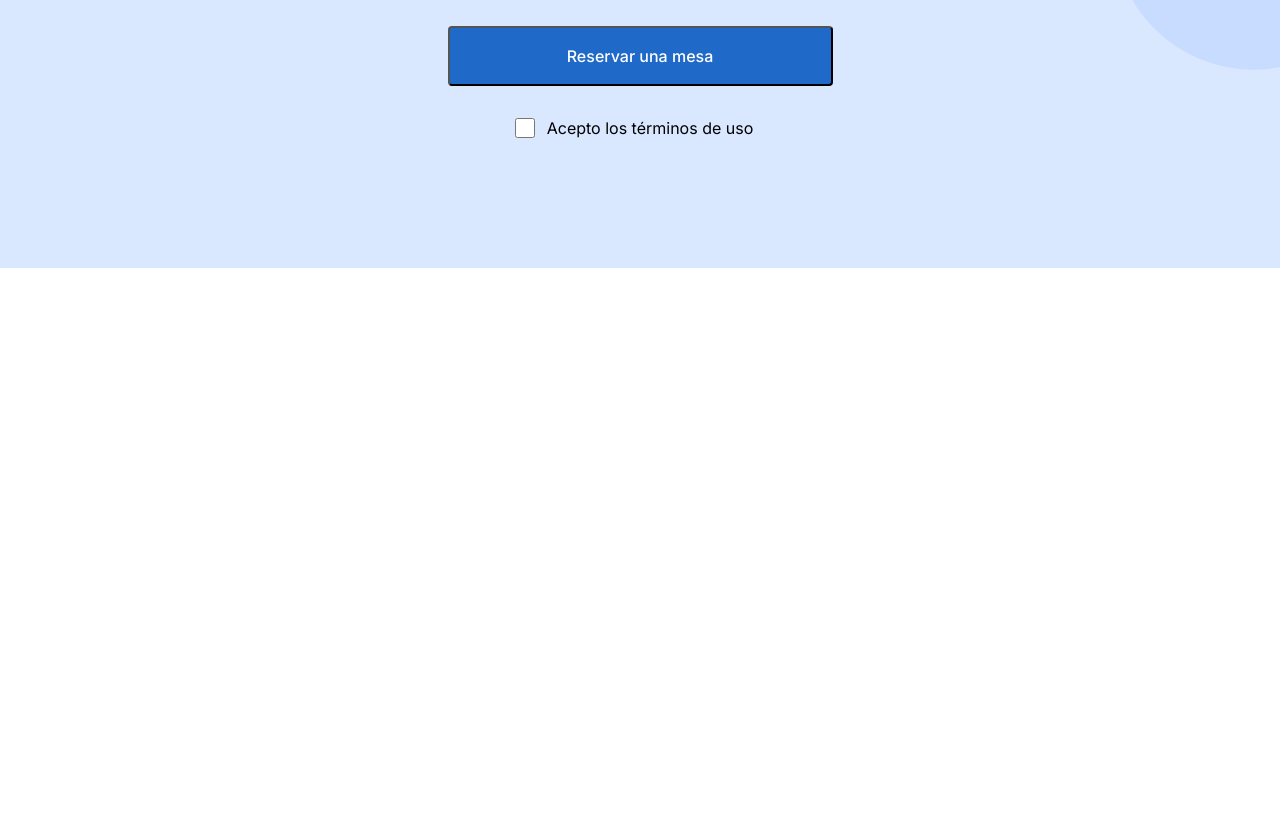
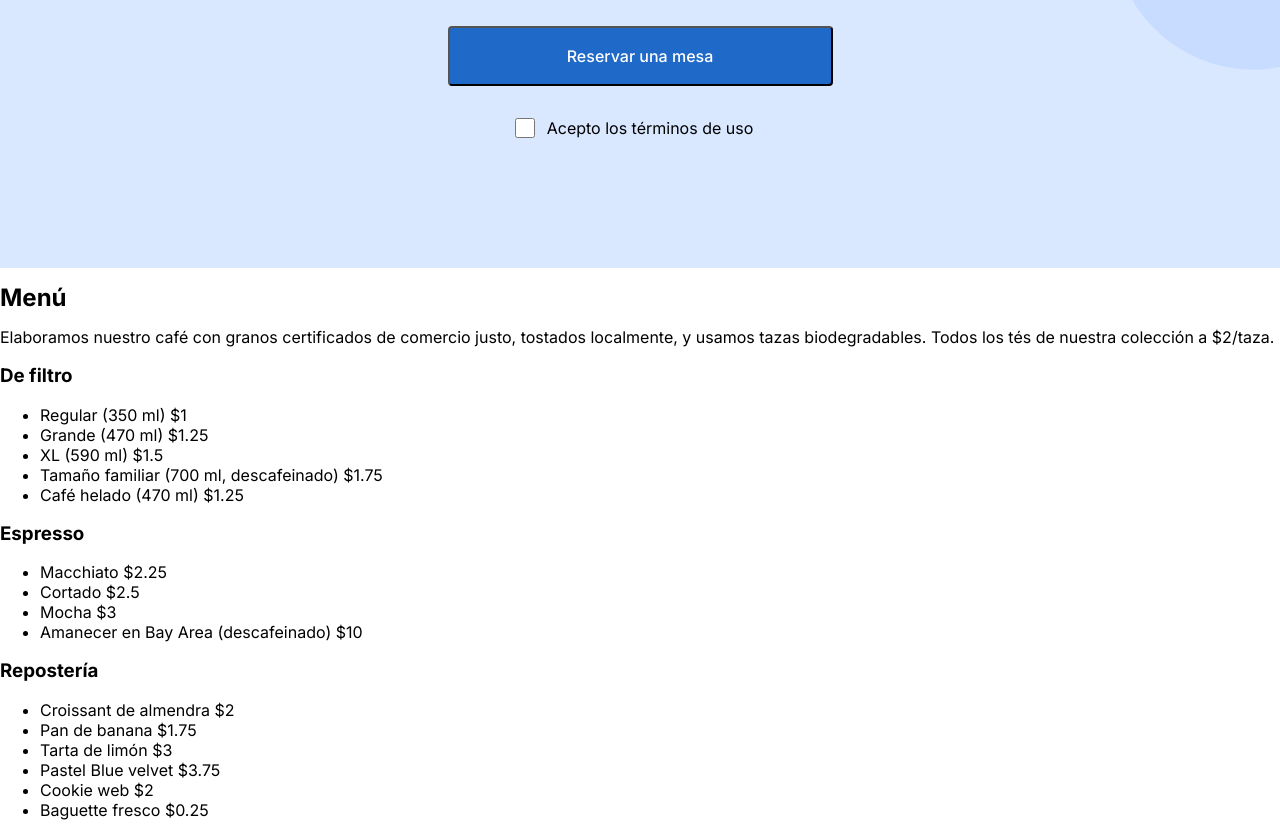
Before and after one commit to AldebaranSanz/web_project_coffeeshop, a plain HTML site: page index.html in a window 1280 px wide. Shown: the part 2314-3150 px from the top of the page. Before the commit the page ends 2582 px from the top, so only its background shows below. Drawn offline with Linux system fonts and the light colour scheme.

Commit message:
Finalizar HTML section Menu

```diff
--- a/index.html
+++ b/index.html
@@ -164,7 +164,88 @@
           </form>
         </section>
         <!--   SECTION: MENU     -->
-        <section class="menu" id="section-menu"></section>
+        <section class="menu" id="section-menu">
+          <h2 class="menu__title">Menú</h2>
+          <p class="menu__description">
+            Elaboramos nuestro café con granos certificados de comercio justo,
+            tostados localmente, y usamos tazas biodegradables. Todos los tés de
+            nuestra colección a $2/taza.
+          </p>
+          <div class="menu__cards">
+            <div class="card">
+              <h3 card__title>De filtro</h3>
+              <ul class="card__list">
+                <li class="card__list-item">
+                  Regular (350 ml)
+                  <span class="card__list-divider"></span> $1
+                </li>
+                <li class="card__list-item">
+                  Grande (470 ml)
+                  <span class="card__list-divider"></span> $1.25
+                </li>
+                <li class="card__list-item">
+                  XL (590 ml) <span class="card__list-divider"></span> $1.5
+                </li>
+                <li class="card__list-item">
+                  Tamaño familiar (700 ml, descafeinado)
+                  <span class="card__list-divider"></span> $1.75
+                </li>
+                <li class="card__list-item">
+                  Café helado (470 ml)
+                  <span class="card__list-divider"></span> $1.25
+                </li>
+              </ul>
+            </div>
+            <div class="card">
+              <h3 card__title>Espresso</h3>
+              <ul class="card__list">
+                <li class="card__list-item">
+                  Macchiato
+                  <span class="card__list-divider"></span> $2.25
+                </li>
+                <li class="card__list-item">
+                  Cortado
+                  <span class="card__list-divider"></span> $2.5
+                </li>
+                <li class="card__list-item">
+                  Mocha <span class="card__list-divider"></span> $3
+                </li>
+                <li class="card__list-item">
+                  Amanecer en Bay Area (descafeinado)
+                  <span class="card__list-divider"></span> $10
+                </li>
+              </ul>
+            </div>
+            <div class="card">
+              <h3 card__title>Repostería</h3>
+              <ul class="card__list">
+                <li class="card__list-item">
+                  Croissant de almendra
+                  <span class="card__list-divider"></span> $2
+                </li>
+                <li class="card__list-item">
+                  Pan de banana
+                  <span class="card__list-divider"></span> $1.75
+                </li>
+                <li class="card__list-item">
+                  Tarta de limón <span class="card__list-divider"></span> $3
+                </li>
+                <li class="card__list-item">
+                  Pastel Blue velvet
+                  <span class="card__list-divider"></span> $3.75
+                </li>
+                <li class="card__list-item">
+                  Cookie web
+                  <span class="card__list-divider"></span> $2
+                </li>
+                <li class="card__list-item">
+                  Baguette fresco
+                  <span class="card__list-divider"></span> $0.25
+                </li>
+              </ul>
+            </div>
+          </div>
+        </section>
         <!--   SECTION: ABOUT     -->
         <section class="about" id="section-about"></section>
       </main>
```
